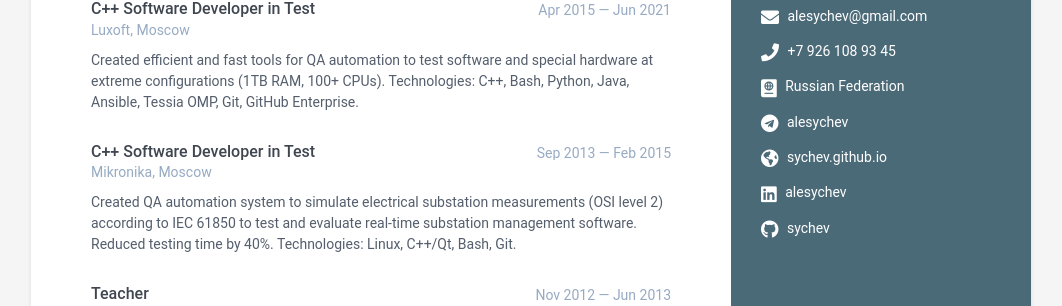
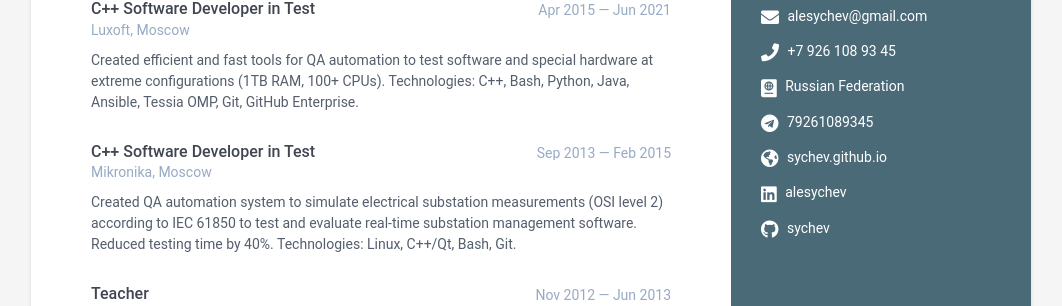
Before and after one commit to sychev/sychev.github.io, a Jekyll site: the page built from index.html, in a window 1280 px wide. Shown: the part 292-598 px from the top of the page, without its empty margins (109-1171 px from the left). Built offline with Jekyll 4.4.1, drawn with Linux system fonts in a browser that asks for light colours.

Commit message:
Change telegram contact.

```diff
--- a/_data/data.yml
+++ b/_data/data.yml
@@ -18,7 +18,7 @@ sidebar:
     website: sychev.github.io #do not add http://
     linkedin: alesychev
     github: sychev
-    telegram: alesychev # add your nickname without '@' sign
+    telegram: +79261089345 # add your nickname without '@' sign
     gitlab:
     bitbucket:
     # twitter: '@alesychev' # '@webjeda'
```
